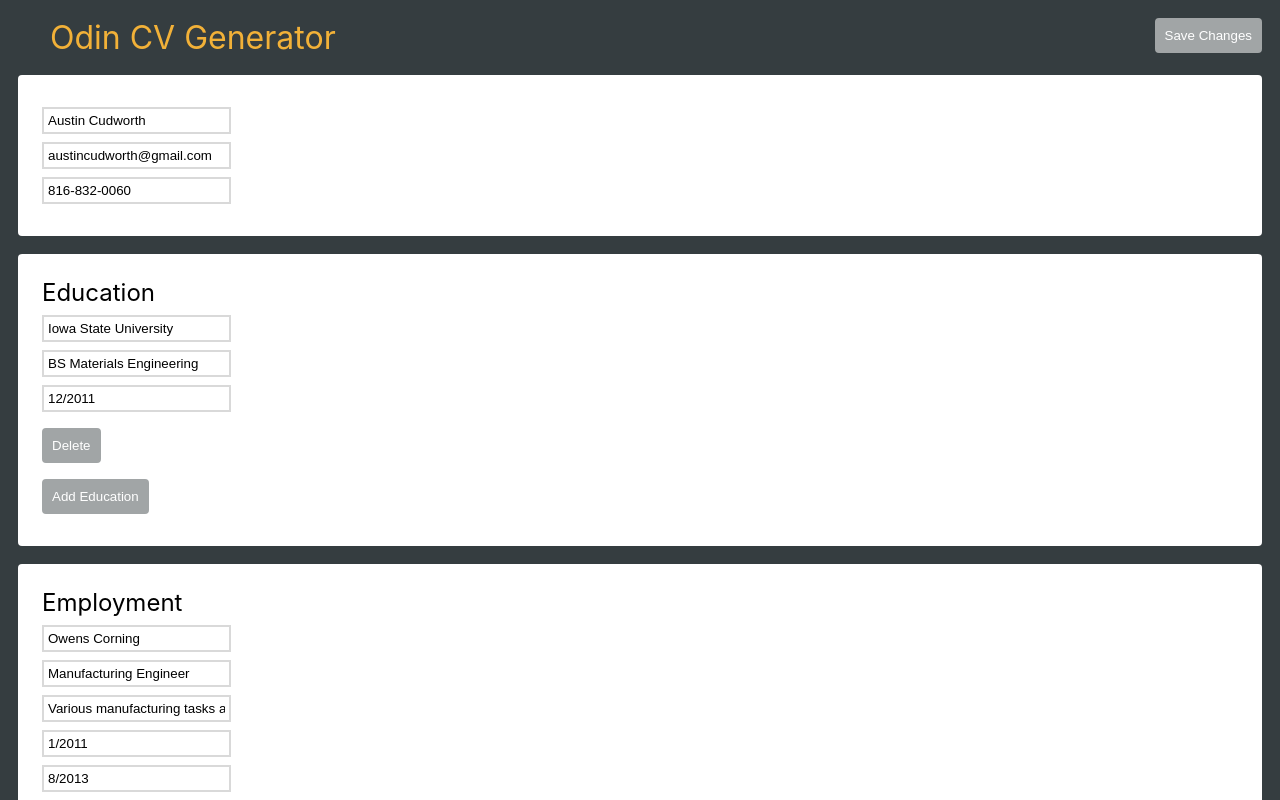
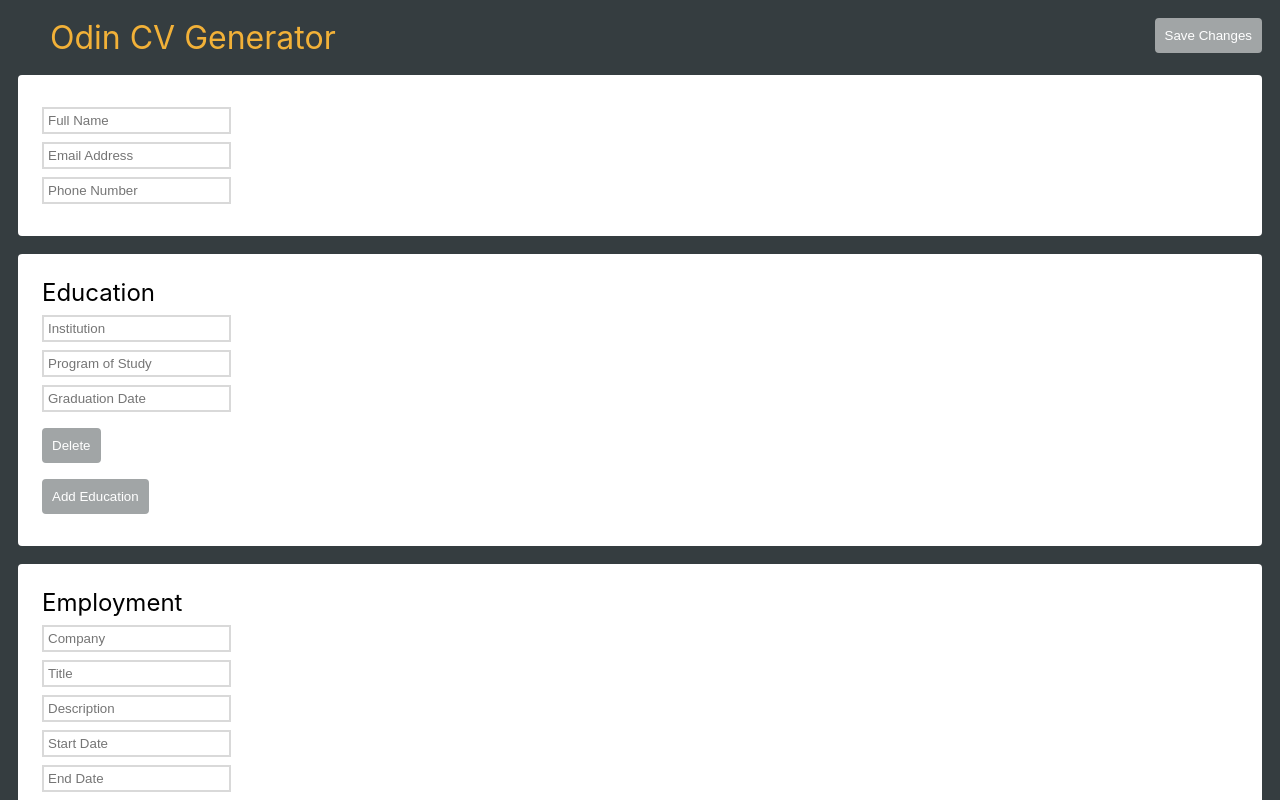
Before and after one commit to cudworth/odin-cv-project, a React (Create React App) app: page / in a window 1280 px wide. Built offline with nearby package versions, Linux system fonts and the light colour scheme.

Commit message:
Final commit for CV Project

```diff
--- a/src/components/EducationItem.js
+++ b/src/components/EducationItem.js
@@ -4,9 +4,9 @@ class EducationItem extends Component {
   constructor(props) {
     super(props);
     this.state = {
-      institution: "Iowa State University",
-      program: "BS Materials Engineering",
-      date: "12/2011",
+      institution: "",
+      program: "",
+      date: "",
     };
 
     this.handleChange = this.handleChange.bind(this);
--- a/src/components/EmploymentItem.js
+++ b/src/components/EmploymentItem.js
@@ -4,12 +4,11 @@ class EmploymentItem extends Component {
   constructor(props) {
     super(props);
     this.state = {
-      company: "Owens Corning",
-      title: "Manufacturing Engineer",
-      description:
-        "Various manufacturing tasks and activities as necessitated by the management.",
-      startDate: "1/2011",
-      endDate: "8/2013",
+      company: "",
+      title: "",
+      description: "",
+      startDate: "",
+      endDate: "",
     };
 
     this.handleChange = this.handleChange.bind(this);
--- a/src/components/General.js
+++ b/src/components/General.js
@@ -5,9 +5,9 @@ class General extends Component {
   constructor(props) {
     super(props);
     this.state = {
-      name: "Austin Cudworth",
-      email: "austincudworth@gmail.com",
-      phone: "816-832-0060",
+      name: "",
+      email: "",
+      phone: "",
     };
 
     this.handleChange = this.handleChange.bind(this);
```
